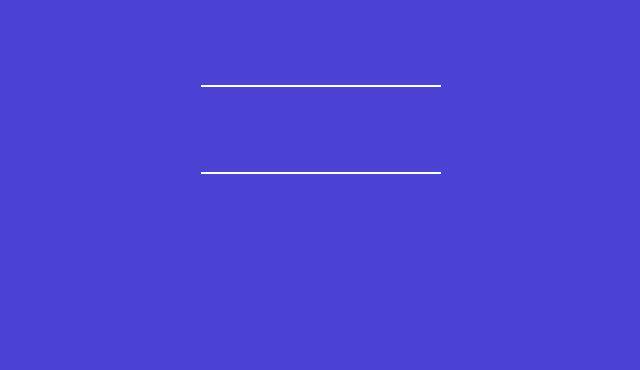
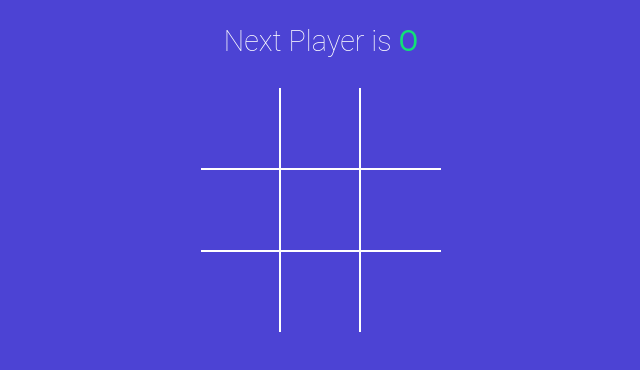
Before and after one commit to Dhruvshelke15/Tic-tac-toe-v2, a React (Vite) app: page / in a window 1280 px wide. Shown: the top 370 px of the page, without its empty margins (319-959 px from the left). Built offline with nearby package versions, Linux system fonts and the light colour scheme.

Commit message:
added game result features and solved bugs

```diff
--- a/src/App.jsx
+++ b/src/App.jsx
@@ -2,12 +2,36 @@
 import './styles.scss';
 import Board from './components/Board';
 import Square from './components/Square';
+import { calculateWinner } from './components/winner';
+import Status from './components/Status';
 
 function App() {
+  const [isXnext, setisXnext] = useState(false);
+  const [squares, setSquares] = useState(Array(9).fill(null));
+
+  const winner = calculateWinner(squares);
+
+  const handleSquareClick = clickedPosition => {
+    if (squares[clickedPosition] || winner) {
+      return;
+    }
+
+    setSquares(currentSquares => {
+      return currentSquares.map((squareValue, position) => {
+        if (clickedPosition === position) {
+          return isXnext ? 'X' : 'O';
+        }
+        return squareValue;
+      });
+    });
+
+    setisXnext(currentisXnext => !currentisXnext);
+  };
   return (
     <div className="app">
       <div>
-        <Board />
+        <Status winner={winner} isXnext={isXnext} squares={squares} />
+        <Board squares={squares} handleSquareClick={handleSquareClick} />
       </div>
     </div>
   );
--- a/src/components/Board.jsx
+++ b/src/components/Board.jsx
@@ -1,27 +1,7 @@
 import Square from './Square';
 import { useState } from 'react';
 
-const Board = () => {
-  const [isXnext, setisXnext] = useState(false);
-  const [squares, setSquares] = useState(Array(9).fill(null));
-
-  const handleSquareClick = clickedPosition => {
-    if (squares[clickedPosition]) {
-      return;
-    }
-
-    setSquares(currentSquares => {
-      return currentSquares.map((squareValue, position) => {
-        if (clickedPosition === position) {
-          return isXnext ? 'X' : 'O';
-        }
-        return squareValue;
-      });
-    });
-
-    setisXnext(currentisXnext => !currentisXnext);
-  };
-
+const Board = ({ squares, handleSquareClick }) => {
   const renderSquare = position => {
     return (
       <Square
--- a/src/components/Square.jsx
+++ b/src/components/Square.jsx
@@ -2,11 +2,9 @@
 
 const Square = ({ value, onClick }) => {
   return (
-    <div>
-      <button type="button" className="square" onClick={onClick}>
-        {value}
-      </button>
-    </div>
+    <button type="button" className="square" onClick={onClick}>
+      {value}
+    </button>
   );
 };
 
--- /dev/null
+++ b/src/components/Status.jsx
@@ -0,0 +1,35 @@
+const Status = ({ winner, isXnext, squares }) => {
+  const noMoves = squares.every(squareValue => squareValue !== null);
+
+  const nextPlayer = isXnext ? 'X' : 'O';
+
+  const renderStatus = () => {
+    if (winner) {
+      return <>Winner is {winner}</>;
+    }
+    if (!winner && noMoves) {
+      return (
+        <>
+          <span className="text-green">O</span> and{' '}
+          <span className="text-orange">X</span> have tied.
+        </>
+      );
+    }
+    if (!winner && !noMoves) {
+      return (
+        <>
+          Next Player is{' '}
+          <span className={isXnext ? 'text-orange' : 'text-green'}>
+            {nextPlayer}
+          </span>
+        </>
+      );
+    }
+
+    return null;
+  };
+
+  return <h2 className="status-message">{renderStatus()}</h2>;
+};
+
+export default Status;
--- /dev/null
+++ b/src/components/winner.js
@@ -0,0 +1,19 @@
+export function calculateWinner(squares) {
+  const lines = [
+    [0, 1, 2],
+    [3, 4, 5],
+    [6, 7, 8],
+    [0, 3, 6],
+    [1, 4, 7],
+    [2, 5, 8],
+    [0, 4, 8],
+    [2, 4, 6],
+  ];
+  for (let i = 0; i < lines.length; i++) {
+    const [a, b, c] = lines[i];
+    if (squares[a] && squares[a] === squares[b] && squares[a] === squares[c]) {
+      return squares[a];
+    }
+  }
+  return null;
+}
--- a/src/styles.scss
+++ b/src/styles.scss
@@ -69,7 +69,8 @@
 
 .status-message {
   margin-bottom: 30px;
-  font-size: 1.2rem;
+  text-align: center;
+  font-size: 1.8rem;
   font-weight: lighter;
   span {
     font-weight: normal;
```
